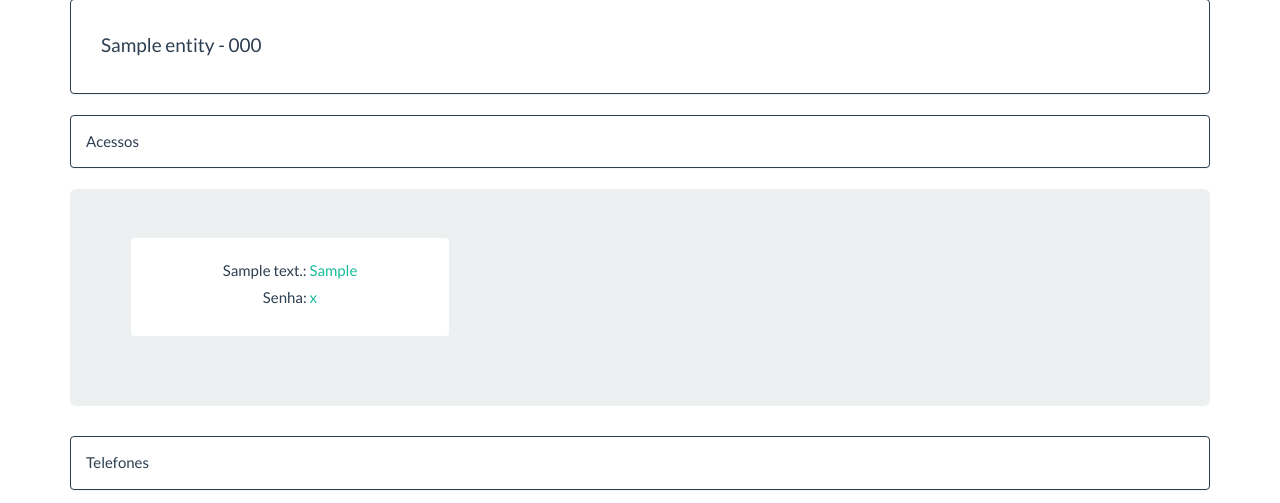
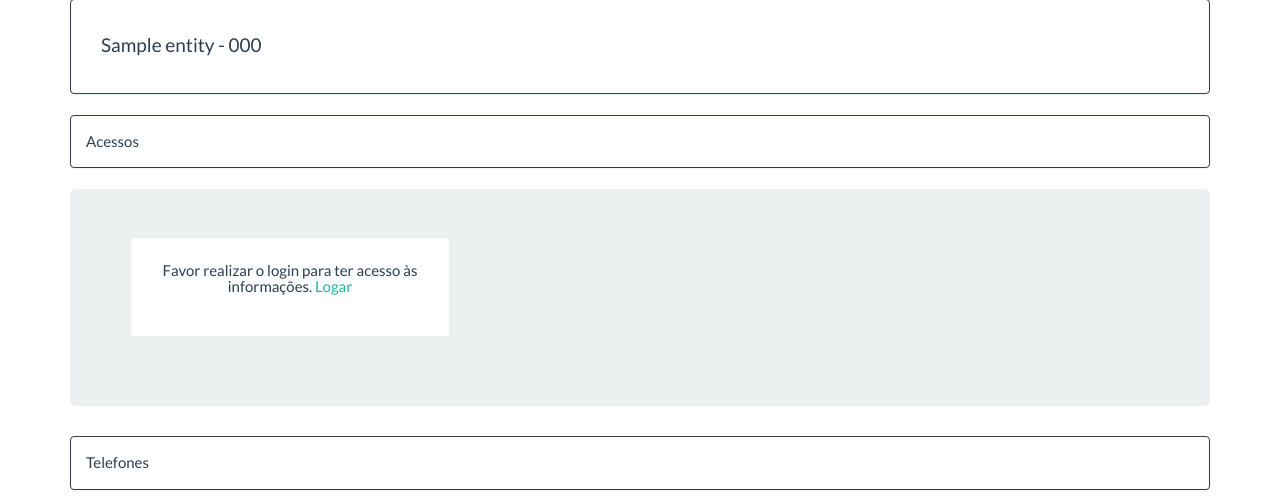
Before and after one commit to isaacgiordani/customsistemas, a Django app: a page that uses core/templates/base.html in a window 1280 px wide. Shown: the part 171-674 px from the top of the page. Run offline with Django 3.2, Linux system fonts and the light colour scheme; tables that the repository leaves empty hold one stand-in row (values such as "Sample post"); some libraries are stand-ins or nearby versions.

Commit message:
ajuste login

```diff
--- a/core/templates/base.html
+++ b/core/templates/base.html
@@ -51,13 +51,13 @@
 							<a href="{% url 'contact' %}">Contato</a>
 						</li>-->
           </ul>
-          <ul class="nav navbar-nav navbar-right">
-					{% if user.is_authenticated %}
-					<li><a href="#">Sair</a></li>
-					{% else %}
-					<li><a href="#">Entrar</a></li>
-					{% endif %}
-          </ul>
+					<ul class="nav navbar-nav navbar-right">
+						{% if user.is_authenticated %}
+						<li><a href="{% url 'logout' %}">Sair</a></li>
+						{% else %}
+						<li><a href="{% url 'login' %}">Entrar</a></li>
+						{% endif %}
+					</ul>
         </div>
       </div>
     </div>
--- a/customsistemas/urls.py
+++ b/customsistemas/urls.py
@@ -1,5 +1,6 @@
 from django.conf.urls import url, include
 from django.contrib import admin
+from django.contrib.auth.views import login, logout
 
 from core import views
 from listatelefonica import views as views_lt
@@ -7,6 +8,9 @@ from listatelefonica import views as views_lt
 urlpatterns = [
     url(r'^$', views.index, name='index'),
     url(r'^contato/$', views.contact, name='contact'),
+    url(r'^entrar/$', login, {'template_name': 'login.html'}, name='login'),
+    url(r'^sair/$', logout, {'next_page': 'index'}, name='logout'),
+    #url(r'^registro/$', views.register, name='register'),
     url(r'^lista/', include(('listatelefonica.urls','listatelefonica'))),
     url(r'^admin/', admin.site.urls),
 ]
--- a/listatelefonica/templates/listatelefonica/entity.html
+++ b/listatelefonica/templates/listatelefonica/entity.html
@@ -29,8 +29,10 @@
     Acessos
   </div>
 </div>
+
 <div class="jumbotron">
   <div class="row">
+    {% if user.is_authenticated %}
     {% for a in access_list %}
     <div class="col-sm-6 col-md-4">
       <div class="thumbnail" style="min-height: 10rem;">
@@ -42,6 +44,17 @@
       </div>
     </div>
     {% endfor %}
+    {% else %}
+    <div class="col-sm-6 col-md-4">
+      <div class="thumbnail" style="min-height: 10rem;">
+        <div class=caption>
+          <h5 class="text-center">Favor realizar o login para ter acesso às informações.
+          <a href="{% url 'login' %}">Logar</a>
+          </h5>
+        </div>
+      </div>
+    </div>
+    {% endif %}
   </div>
 </div>
 
```
